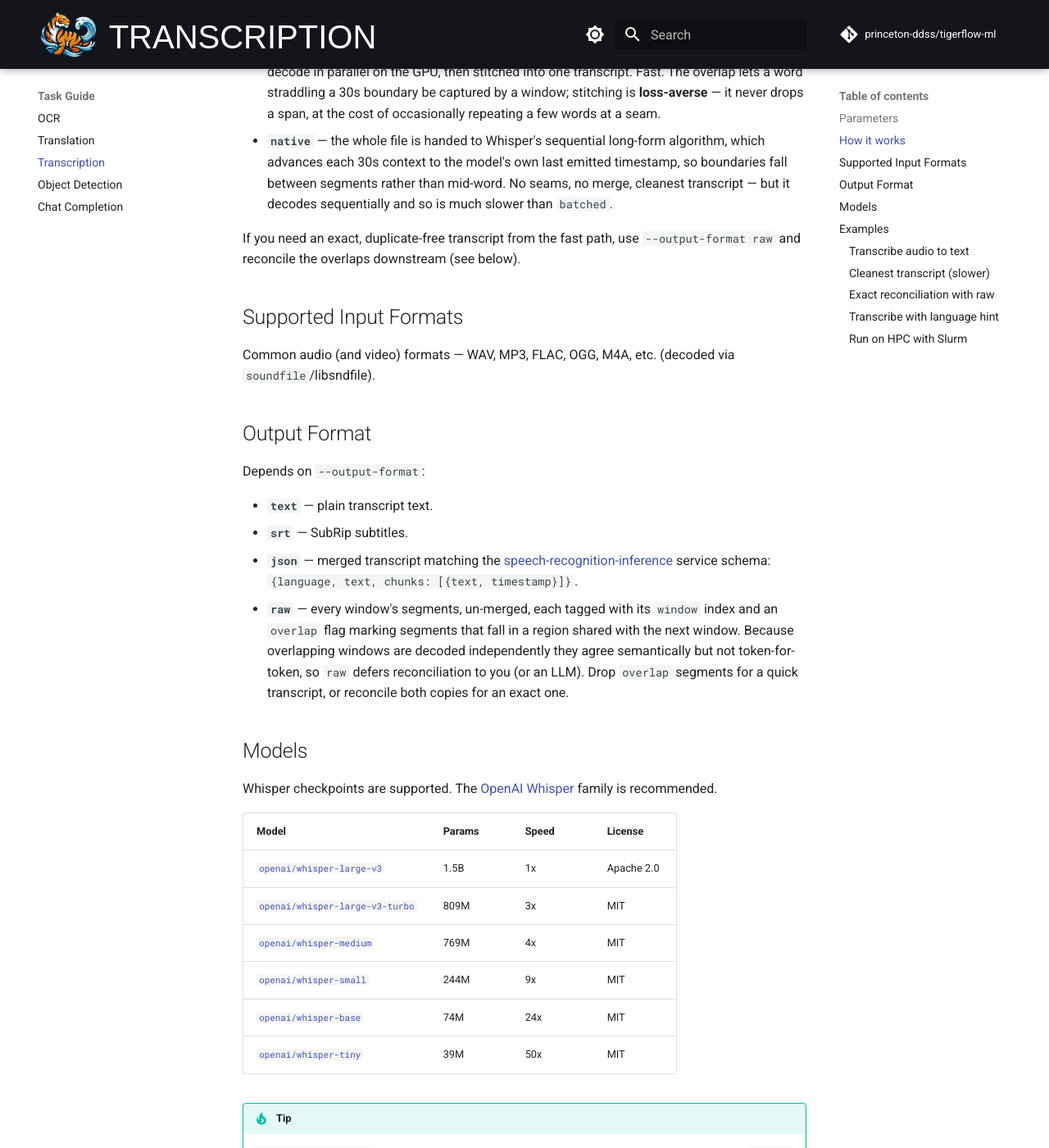
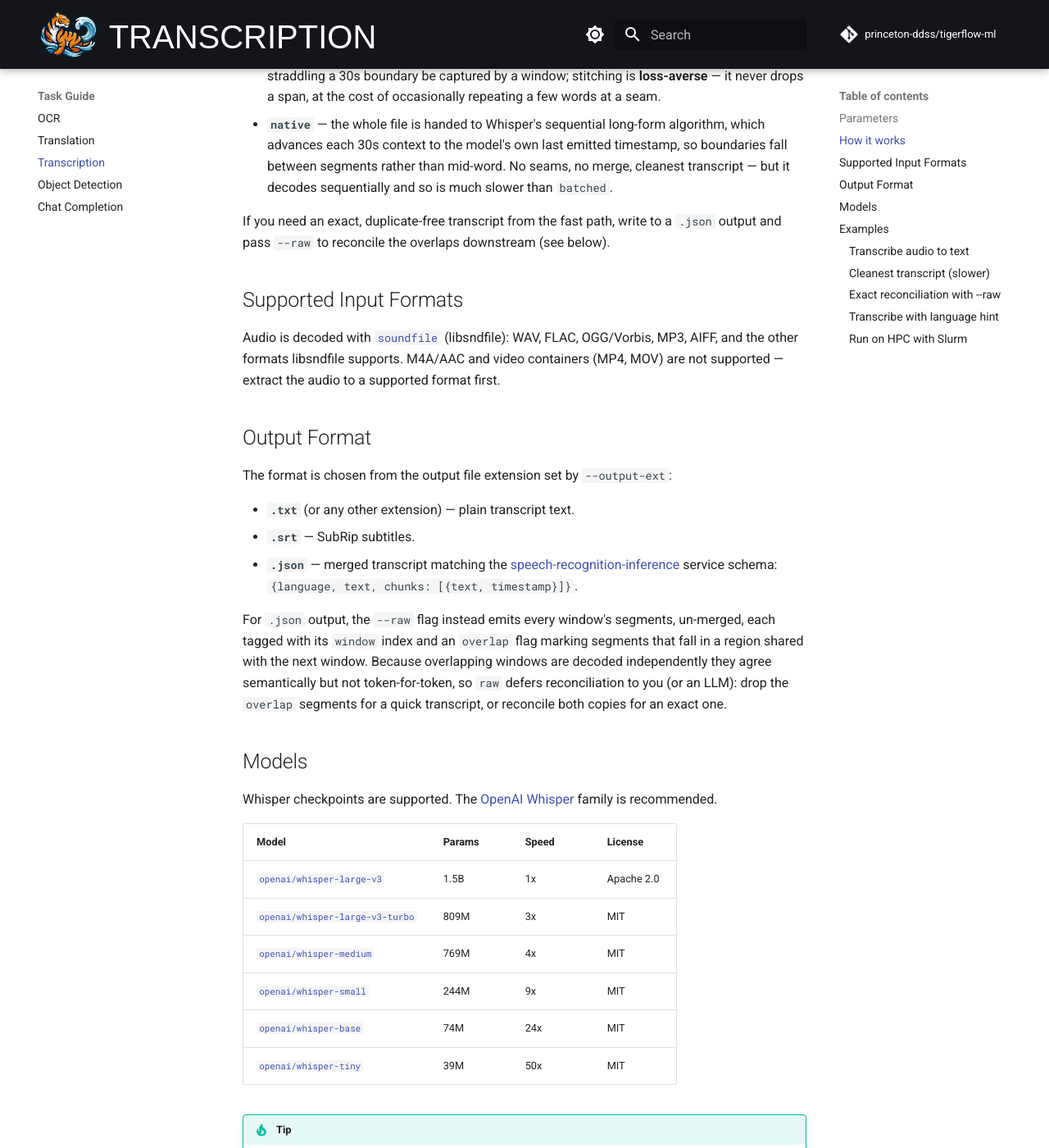
Before and after one commit to princeton-ddss/tigerflow-ml, an MkDocs documentation site: the page built from docs/mkdocs/tasks/transcribe.md, in a window 1280 px wide and 1400 px high, scrolled down 1124 px. Shown: the whole window at 82% size. Built offline with MkDocs 1.6.1 and Material for MkDocs 9.7.7, drawn with Linux system fonts in a browser that asks for light colours; some web fonts are replaced; comment, search, counter and statistics services are not loaded; the version menu is left out; some of the changed text lies outside the part shown.

Commit message:
refactor!: select output format from extension; --output-format -> --raw
Drop the --output-format option and infer the format from the output
file extension (.srt -> subtitles, .json -> JSON, else plain text), so
there is no format/extension to validate or keep in sync. Replace the
raw format with a boolean --raw flag that, for .json output, emits
un-merged per-window segments; it is ignored (with a warning) for other
extensions.

Also remove the debug_windows dev script, correct the supported-input
docs (soundfile/libsndfile formats; no M4A or video), and add error-path
tests for the cache-miss RuntimeError and unreadable audio.

````diff
--- a/docs/mkdocs/tasks/transcribe.md
+++ b/docs/mkdocs/tasks/transcribe.md
@@ -11,7 +11,7 @@ Transcribe audio to text using HuggingFace Whisper models.
 | `--cache-dir`     |                    | HuggingFace cache directory for model files                                                   |
 | `--device`        | `auto`             | Device to use (`cuda`, `cpu`, or `auto`)                                                      |
 | `--language`      |                    | Source language code (e.g. `en`, `de`). Empty lets the model detect it per file               |
-| `--output-format` | `text`             | Output format: `text`, `srt`, `json` (all merged), or `raw` (un-merged, overlap-annotated)    |
+| `--raw`           | `false`            | For `.json` output: emit un-merged per-window segments with overlap annotations               |
 | `--windowing`     | `batched`          | Decode strategy: `batched` (fast, overlapping windows) or `native` (seam-free, slower)        |
 | `--batch-size`    | `16`               | Number of 30s windows decoded per GPU batch (batched mode)                                     |
 | `--overlap-s`     | `5.0`              | Overlap (seconds) between consecutive 30s windows (batched mode)                              |
@@ -35,29 +35,34 @@ Each audio file is loaded and resampled to 16kHz mono, then transcribed with
   seams, no merge, cleanest transcript — but it decodes sequentially and so is
   much slower than `batched`.
 
-If you need an exact, duplicate-free transcript from the fast path, use
-`--output-format raw` and reconcile the overlaps downstream (see below).
+If you need an exact, duplicate-free transcript from the fast path, write to a
+`.json` output and pass `--raw` to reconcile the overlaps downstream (see
+below).
 
 ## Supported Input Formats
 
-Common audio (and video) formats — WAV, MP3, FLAC, OGG, M4A, etc. (decoded via
-`soundfile`/libsndfile).
+Audio is decoded with [`soundfile`](https://python-soundfile.readthedocs.io/)
+(libsndfile): WAV, FLAC, OGG/Vorbis, MP3, AIFF, and the other formats
+libsndfile supports. M4A/AAC and video containers (MP4, MOV) are not supported —
+extract the audio to a supported format first.
 
 ## Output Format
 
-Depends on `--output-format`:
+The format is chosen from the output file extension set by `--output-ext`:
 
-- **`text`** — plain transcript text.
-- **`srt`** — SubRip subtitles.
-- **`json`** — merged transcript matching the
+- **`.txt`** (or any other extension) — plain transcript text.
+- **`.srt`** — SubRip subtitles.
+- **`.json`** — merged transcript matching the
   [speech-recognition-inference](https://github.com/princeton-ddss/speech-recognition-inference)
   service schema: `{language, text, chunks: [{text, timestamp}]}`.
-- **`raw`** — every window's segments, un-merged, each tagged with its `window`
-  index and an `overlap` flag marking segments that fall in a region shared
-  with the next window. Because overlapping windows are decoded independently
-  they agree semantically but not token-for-token, so `raw` defers
-  reconciliation to you (or an LLM). Drop `overlap` segments for a quick
-  transcript, or reconcile both copies for an exact one.
+
+For `.json` output, the `--raw` flag instead emits every window's segments,
+un-merged, each tagged with its `window` index and an `overlap` flag marking
+segments that fall in a region shared with the next window. Because overlapping
+windows are decoded independently they agree semantically but not
+token-for-token, so `raw` defers reconciliation to you (or an LLM): drop the
+`overlap` segments for a quick transcript, or reconcile both copies for an exact
+one.
 
 ## Models
 
@@ -91,14 +96,11 @@ family is recommended.
         kind: local
         module: tigerflow_ml.audio.transcribe.local
         input_ext: .mp3
-        output_ext: .txt  # or .srt, .json
+        output_ext: .txt  # .txt -> text, .srt -> subtitles, .json -> JSON
         params:
           model: openai/whisper-large-v3
           allow_fetch: True
-          # output_format: text   # (default) plain text
-          # output_format: srt    # SRT subtitles
-          # output_format: json   # {language, text, chunks} with timestamps
-          # output_format: raw    # un-merged, overlap-annotated segments
+          # raw: True   # with output_ext .json: un-merged, overlap-annotated segments
     ```
 
 === "Input"
@@ -167,11 +169,24 @@ tasks:
       allow_fetch: True
 ```
 
-### Exact reconciliation with `raw`
+### Exact reconciliation with `--raw`
 
-The `raw` format emits every window's segments with overlap annotations so you
-can reconcile boundaries exactly — for example by feeding the overlapping
-segments to an LLM.
+Writing to a `.json` output with `raw: True` emits every window's segments with
+overlap annotations, so you can reconcile boundaries exactly — for example by
+feeding the overlapping segments to an LLM.
+
+```yaml title="config.yaml"
+tasks:
+  - name: transcribe
+    kind: local
+    module: tigerflow_ml.audio.transcribe.local
+    input_ext: .mp3
+    output_ext: .json
+    params:
+      model: openai/whisper-large-v3
+      raw: True
+      allow_fetch: True
+```
 
 ```json title="recording.json (raw)"
 {
````
Also changed, not shown: src/tigerflow_ml/audio/transcribe/README.md, 7 other files.
